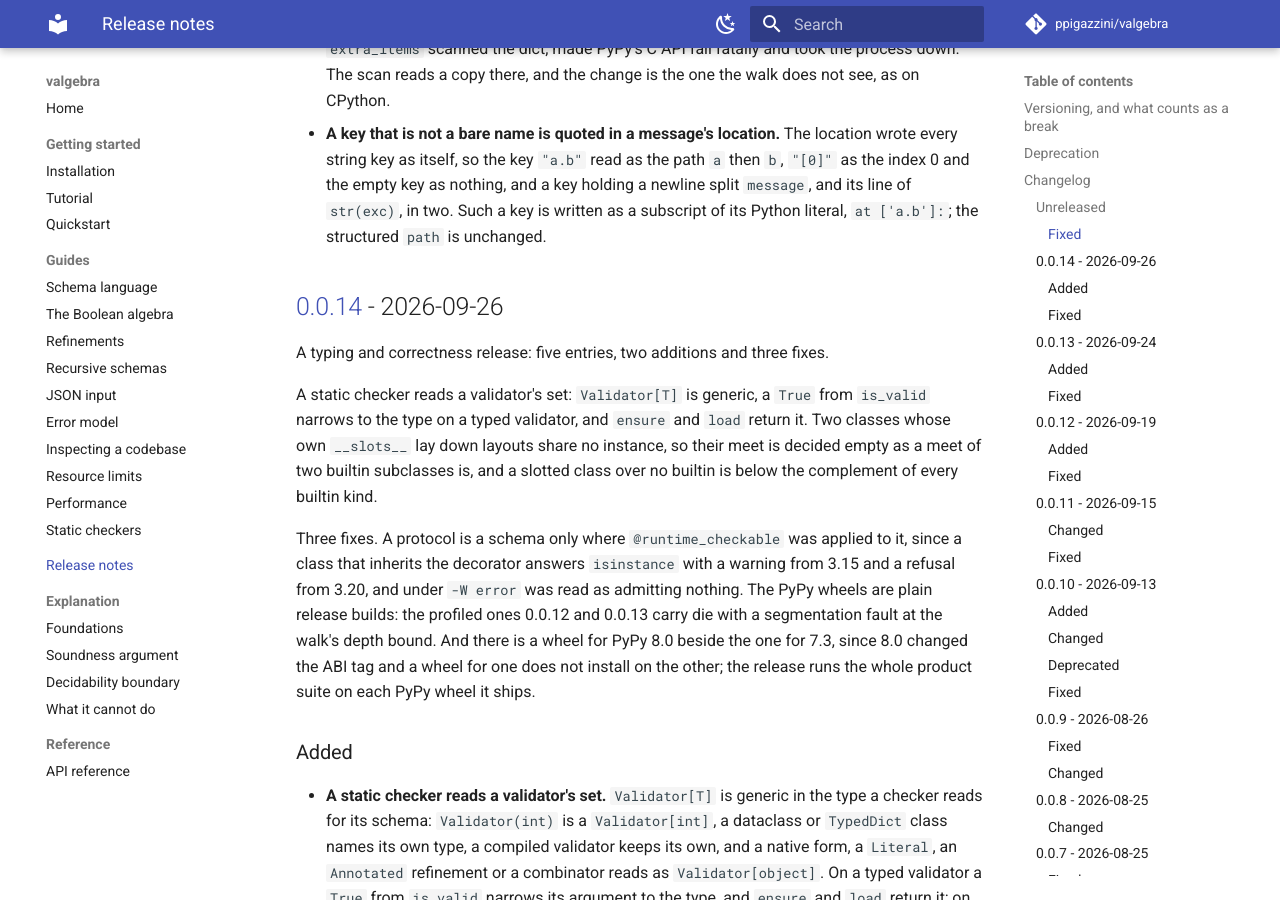
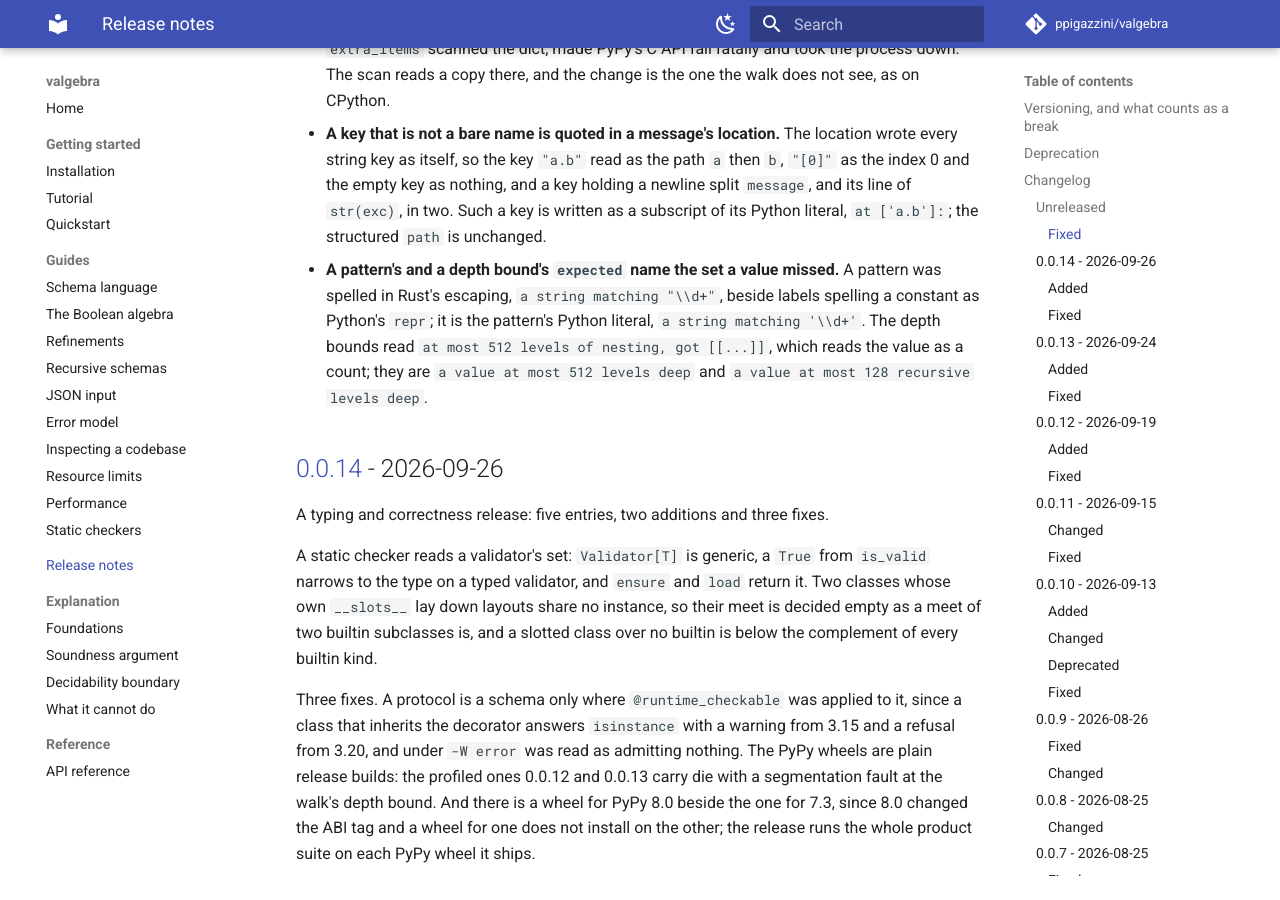
Before and after one commit to ppigazzini/valgebra, an MkDocs documentation site: the page built from docs/12-changelog.md, in a window 1280 px wide and 900 px high, scrolled down 5050 px. Built offline with MkDocs 1.6.1 and Material for MkDocs 9.7.7, drawn with Linux system fonts in a browser that asks for light colours; comment, search, counter and statistics services are not loaded.

Commit message:
fix: the pattern and depth labels name the set a value missed
A pattern's `expected` label spelled the pattern with Rust's escaping,
`a string matching "\\d+"`, beside labels spelling a constant with Python's
`repr`; it spells it with `quoted`, `a string matching '\\d+'`, the Python
literal of the pattern. The depth bounds' labels read `at most 512 levels of
nesting`, which beside `got [[...]]` reads the value as a count; they are
`a value at most 512 levels deep` and `a value at most 128 recursive levels
deep`, sets a value is outside.

```diff
--- a/CHANGELOG.md
+++ b/CHANGELOG.md
@@ -43,6 +43,7 @@ answer of its own, or a repair to a change not yet released.
 - fix: validate explains no union branch that refuses a value by its kind
 - fix: a PyPy dict scan survives a key swapped mid-scan
 - fix: a key that is not a bare name is quoted in a message's location
+- fix: the pattern and depth labels name the set a value missed
 
 -->
 
@@ -234,6 +235,13 @@ answer of its own, or a repair to a change not yet released.
   key holding a newline split `message`, and its line of `str(exc)`, in two.
   Such a key is written as a subscript of its Python literal, `at ['a.b']:`;
   the structured `path` is unchanged.
+- **A pattern's and a depth bound's `expected` name the set a value missed.** A
+  pattern was spelled in Rust's escaping, `a string matching "\\d+"`, beside
+  labels spelling a constant as Python's `repr`; it is the pattern's Python
+  literal, `a string matching '\\d+'`. The depth bounds read `at most 512
+  levels of nesting, got [[...]]`, which reads the value as a count; they are
+  `a value at most 512 levels deep` and `a value at most 128 recursive levels
+  deep`.
 
 ## [0.0.14] - 2026-09-26
 
```
Also changed, not shown: docs/dev/05-errors.md (+2 -1 lines), 4 other files.
